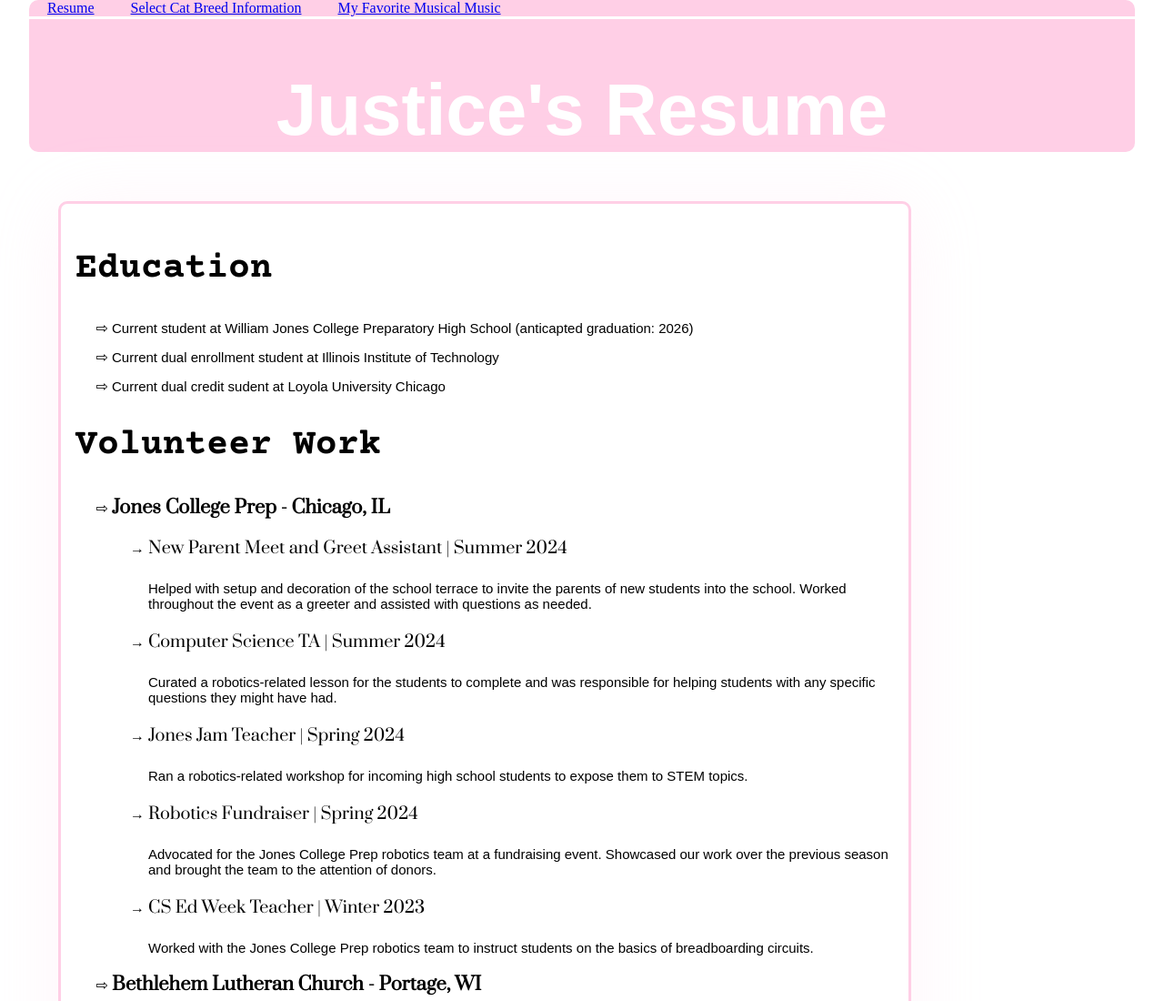
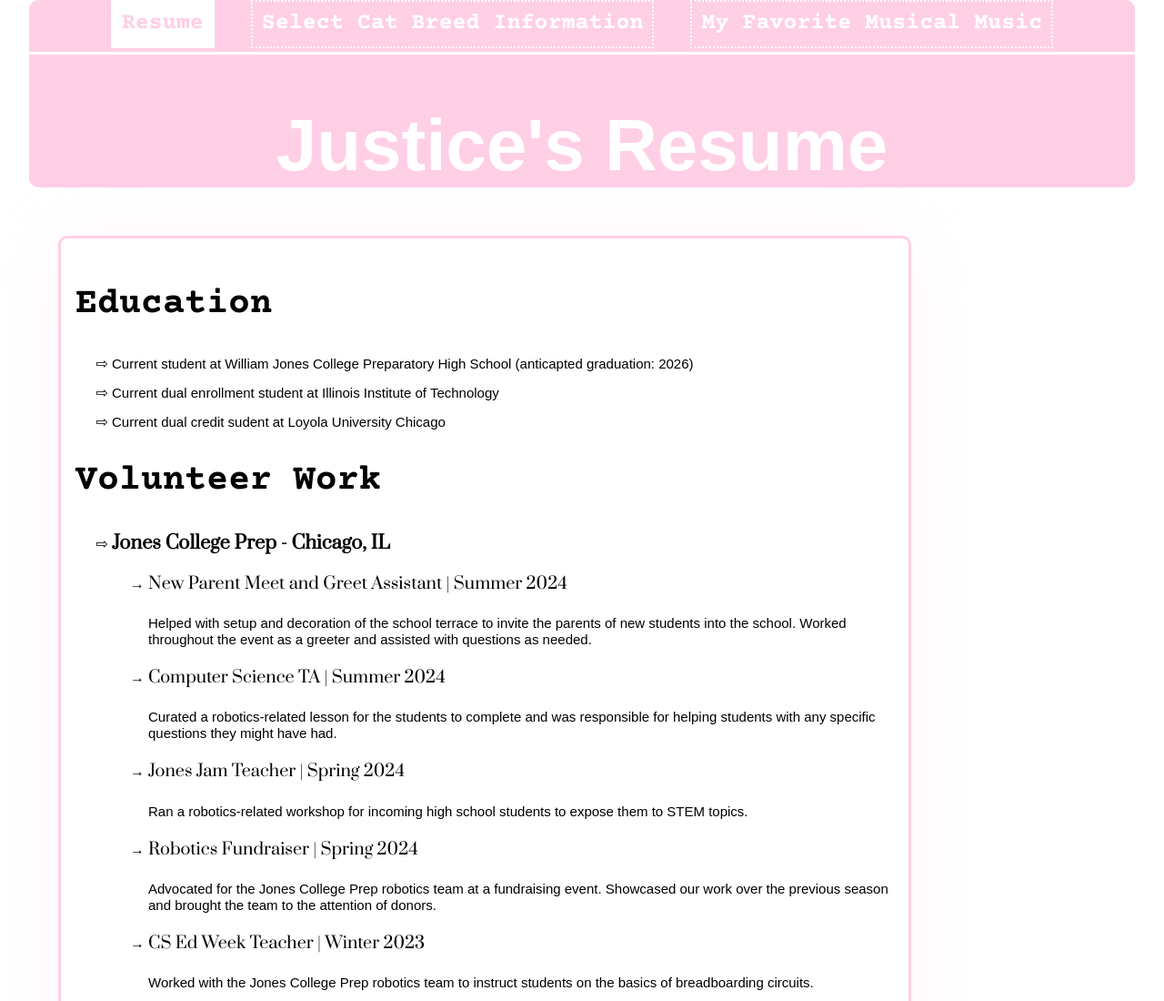
Before and after one commit to jjoh1/webdev_project2, a plain HTML site: page index.html in a window 1280 px wide. Shown: the top 1100 px of the page at 91% size. Drawn offline with nearby package versions, Linux system fonts and the light colour scheme; a web font is replaced by a local one.

Commit message:
style nav in style.css

```diff
--- a/css/style.css
+++ b/css/style.css
@@ -13,9 +13,11 @@
 
 nav {
   border-bottom: 3px solid white;
+  text-align: center;
 }
 
 nav ul {
+  display: inline-block;
   list-style-type: none;
   margin: 0;
   padding: 0;
@@ -25,6 +27,28 @@
 nav ul li {
   float: left;
   margin: 0 20px;
+}
+
+nav ul li a {
+  display: block;
+  border: 2px dotted white;
+  padding: 10px;
+  font-family: "Courier Prime", monospace;
+  font-weight: 600;
+  font-style: normal;
+  font-size: 25px;
+  text-decoration: none;
+  color: white;
+}
+
+nav ul li#onPage a {
+  border: 2px solid white;
+  background-color: white;
+  color: #ffcfe6;
+}
+
+nav ul li a:hover {
+  text-decoration: underline;
 }
 
 main {
--- a/index.html
+++ b/index.html
@@ -13,7 +13,7 @@
     <header>
       <nav>
       <ul>
-        <li><a href="index.html">Resume</a></li>
+        <li id="onPage"><a href="index.html">Resume</a></li>
         <li><a href="cats.html">Select Cat Breed Information</a></li>
         <li><a href="music.html">My Favorite Musical Music</a></li>
       </ul>
```
Also changed, not shown: cats.html (+1 -1 lines), music.html (+1 -1 lines).
